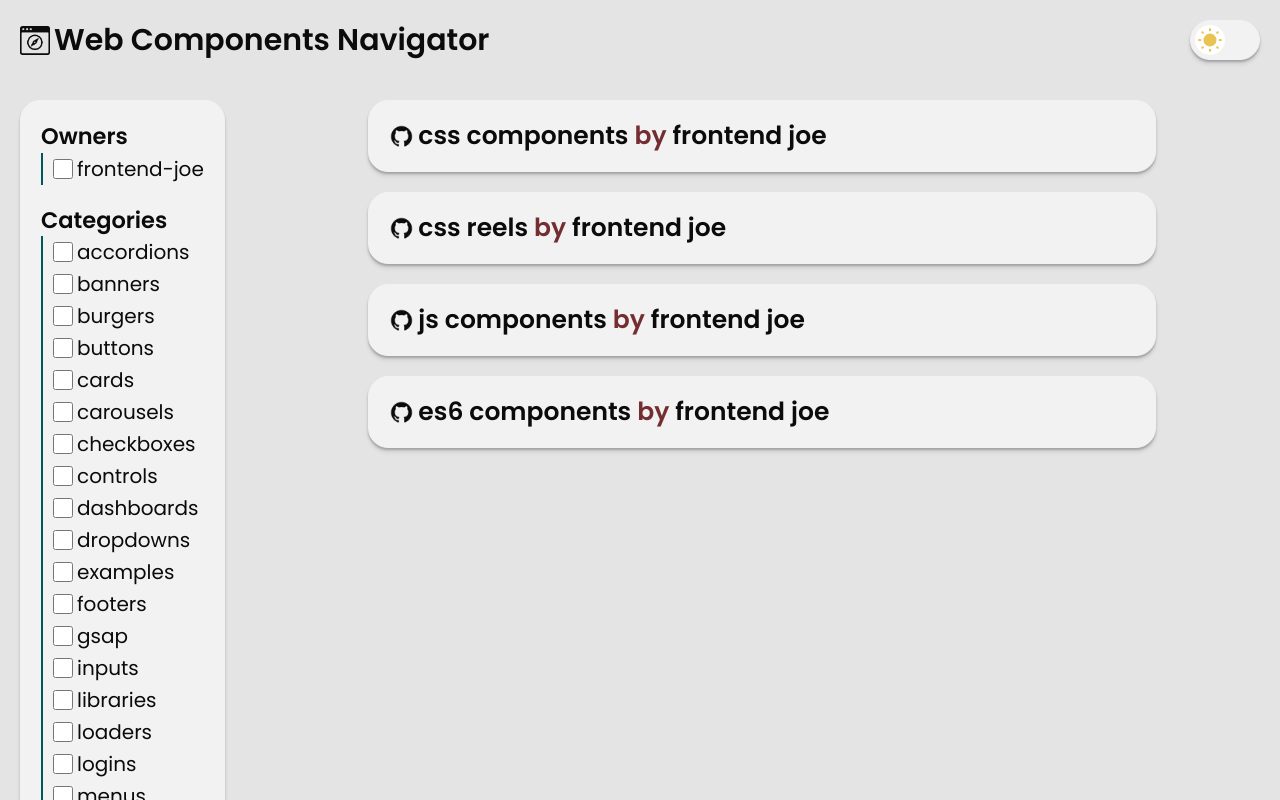
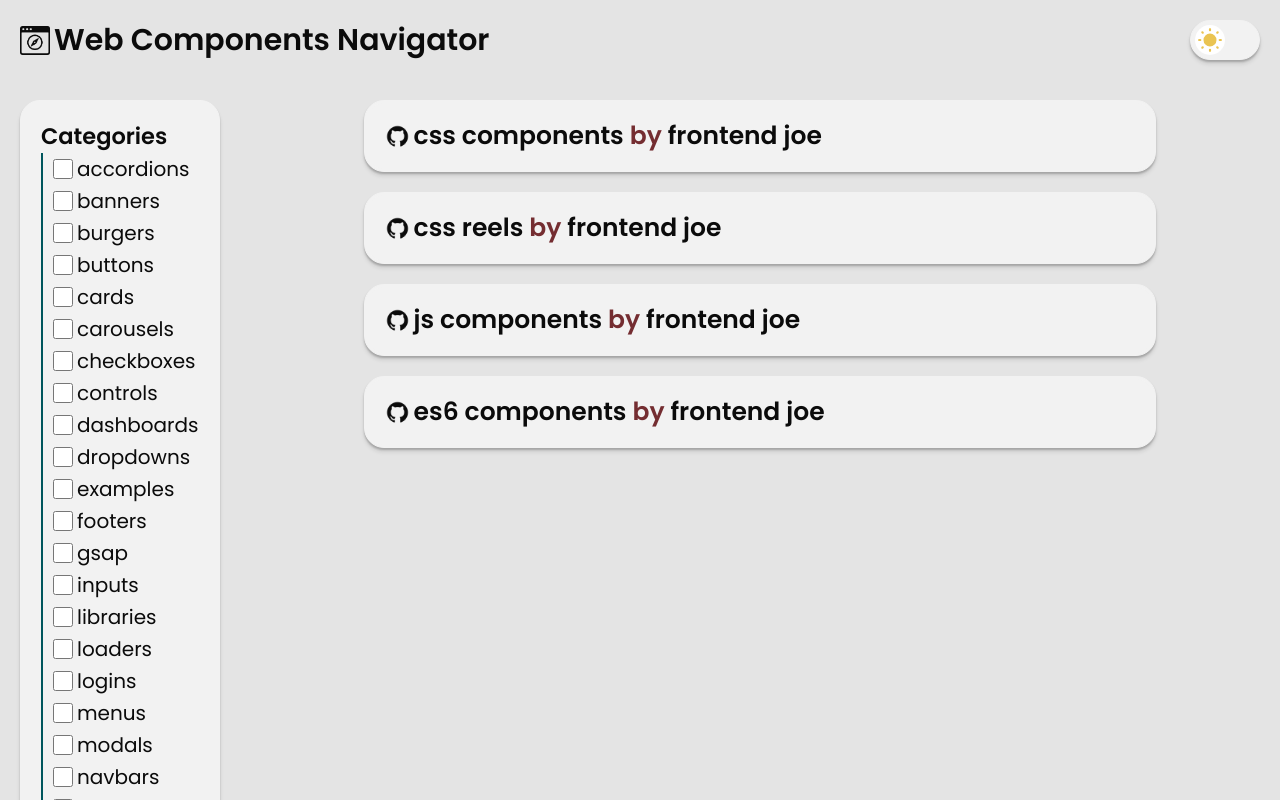
Before and after one commit to Qualyyy/web-components-navigator, a website: page docs/index.html in a window 1280 px wide. Drawn offline with Linux system fonts and the light colour scheme.

Commit message:
Hide owner filter section: currently only 1 owner

```diff
--- a/docs/index.html
+++ b/docs/index.html
@@ -27,7 +27,7 @@
 	<main>
 		<aside class="sidebar">
 			<div class="filters-sidebar card">
-				<section class="filter-section">
+				<section class="filter-section" style="display: none;"> <!-- Currently only 1 owner -->
 					<h3>Owners</h3>
 					<ul id="filter-list-owner">
 					</ul>
```
